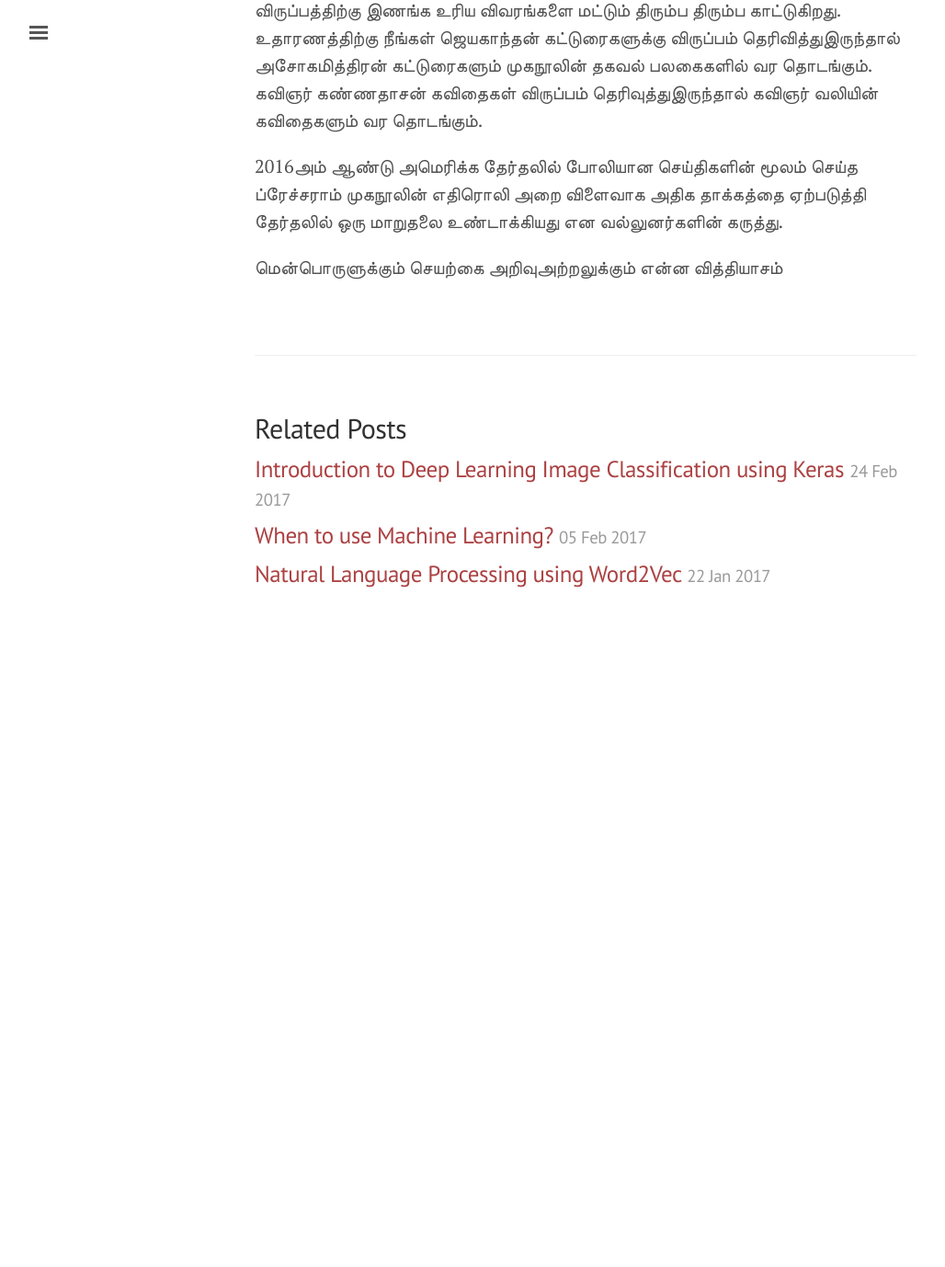
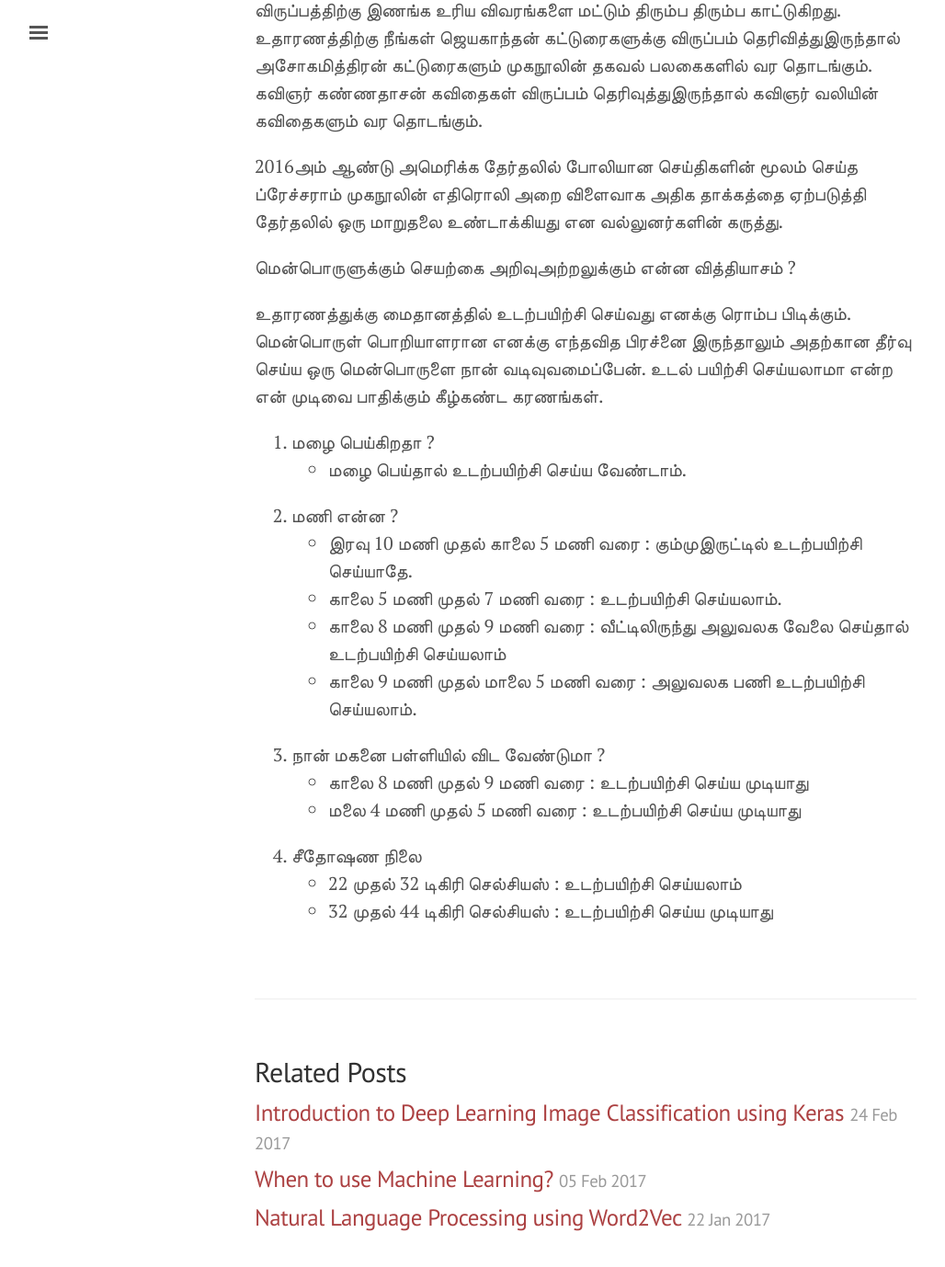
Before and after one commit to malaikannan/malaikannan.github.io, a Jekyll site: the page built from _posts/2017-06-27-artificial-intelligence-in-tamil.markdown, in a window 1280 px wide and 1400 px high, scrolled down 786 px. Shown: the top 1378 px of the window at 92% size, without its empty margins (3-1031 px from the left). Built offline with Jekyll 4.4.1, drawn with Linux system fonts in a browser that asks for light colours; comment, search, counter and statistics services are not loaded; before the commit the page ends 1486 px from its top, so only the background shows below that.

Commit message:
first tamil push

```diff
--- a/_posts/2017-06-27-artificial-intelligence-in-tamil.markdown
+++ b/_posts/2017-06-27-artificial-intelligence-in-tamil.markdown
@@ -12,4 +12,23 @@ date: "2017-06-27 20:50"
 
 2016அம் ஆண்டு அமெரிக்க தேர்தலில் போலியான செய்திகளின் மூலம் செய்த ப்ரேச்சராம் முகநூலின் எதிரொலி அறை விளைவாக அதிக தாக்கத்தை ஏற்படுத்தி தேர்தலில் ஒரு மாறுதலை உண்டாக்கியது என வல்லுனர்களின் கருத்து.
 
-மென்பொருளுக்கும் செயற்கை அறிவுஅற்றலுக்கும் என்ன வித்தியாசம்
+மென்பொருளுக்கும் செயற்கை அறிவுஅற்றலுக்கும் என்ன வித்தியாசம்  ?
+
+உதாரணத்துக்கு மைதானத்தில் உடற்பயிற்சி செய்வது எனக்கு ரொம்ப பிடிக்கும். மென்பொருள் பொறியாளரான  எனக்கு எந்தவித பிரச்னை இருந்தாலும் அதற்கான தீர்வு செய்ய ஒரு மென்பொருளை நான் வடிவுவமைப்பேன். உடல் பயிற்சி செய்யலாமா என்ற என் முடிவை பாதிக்கும் கீழ்கண்ட கரணங்கள்.
+
+1. மழை பெய்கிறதா ?
+  - மழை பெய்தால் உடற்பயிற்சி செய்ய வேண்டாம்.
+
+2. மணி என்ன ?
+  - இரவு 10 மணி முதல் காலை 5 மணி வரை : கும்முஇருட்டில் உடற்பயிற்சி செய்யாதே.
+  - காலை 5 மணி முதல் 7 மணி வரை : உடற்பயிற்சி செய்யலாம்.
+  - காலை 8 மணி முதல் 9 மணி வரை : வீட்டிலிருந்து அலுவலக வேலை செய்தால் உடற்பயிற்சி செய்யலாம்
+  - காலை 9 மணி முதல் மாலை 5 மணி வரை : அலுவலக பணி உடற்பயிற்சி செய்யலாம்.
+
+3. நான் மகனை பள்ளியில் விட வேண்டுமா ?
+  - காலை 8 மணி முதல் 9 மணி வரை : உடற்பயிற்சி செய்ய முடியாது
+  - மலை 4 மணி முதல் 5 மணி வரை : உடற்பயிற்சி செய்ய முடியாது
+
+4. சீதோஷண நிலை
+  - 22 முதல் 32 டிகிரி செல்சியஸ் : உடற்பயிற்சி செய்யலாம்
+  - 32 முதல் 44 டிகிரி செல்சியஸ் : உடற்பயிற்சி செய்ய முடியாது
```
